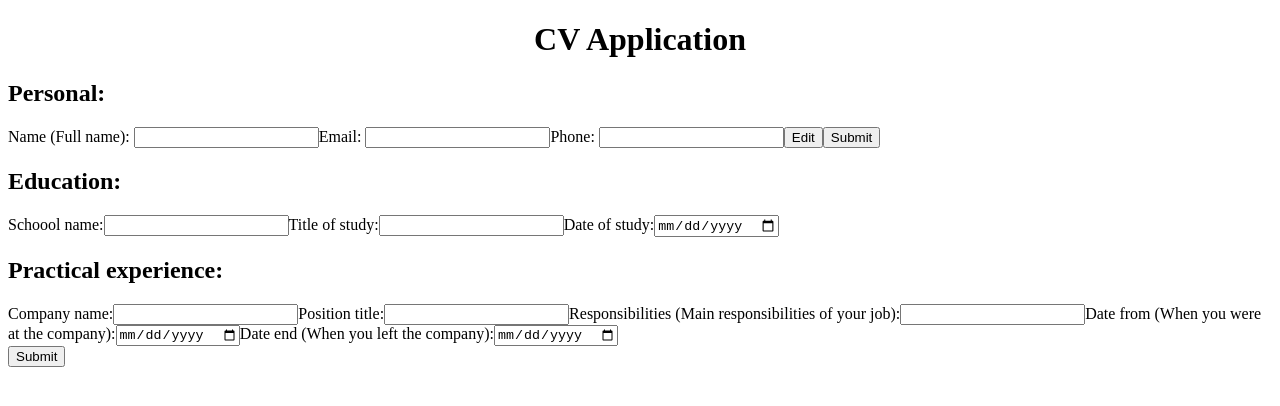
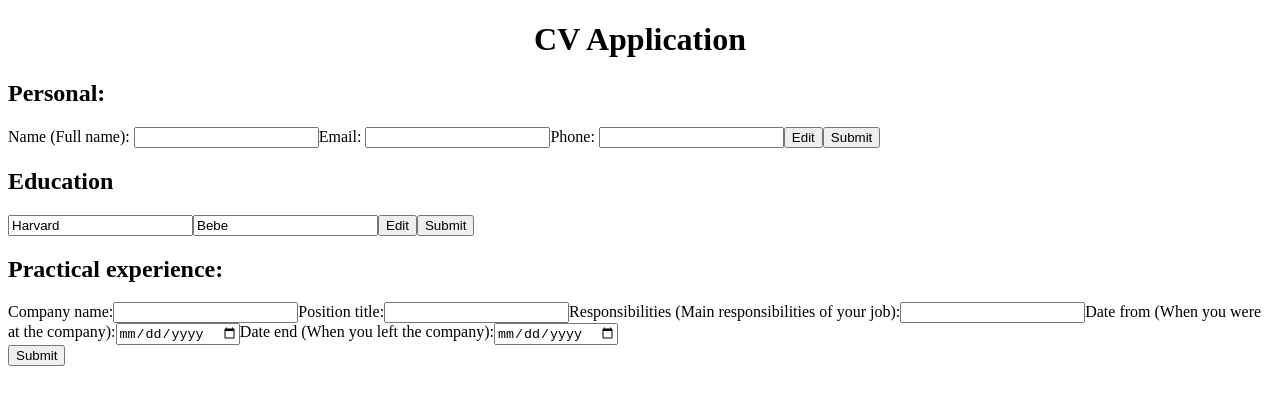
Before and after one commit to WenardKen57/cv-application, a React (Vite) app: page / in a window 1280 px wide. Shown: the top 406 px of the page. Built offline with nearby package versions, Linux system fonts and the light colour scheme.

Commit message:
Add section component
It's hard to maintain every component section so why not create a general
section that will manage all section

```diff
--- a/src/EducationSection.jsx
+++ b/src/EducationSection.jsx
@@ -1,12 +1,7 @@
-import Input from "./Input";
+import Section from "./Section";
 
 export default function EducationSection() {
   return (
-    <section>
-      <h2>Education: </h2>
-      <Input label={"Schoool name:"} />
-      <Input label={"Title of study:"} />
-      <Input type="date" label={"Date of study:"} />
-    </section>
+    <Section name="Education" inputs={{ school: "Harvard", ass: "Bebe" }} />
   );
 }
--- /dev/null
+++ b/src/Section.jsx
@@ -0,0 +1,56 @@
+import { useState } from "react";
+import Input from "./Input";
+
+export default function Section({ name = "No name", inputs }) {
+  const [section, setSection] = useState(inputs);
+  const [isEdit, setIsEdit] = useState(true);
+
+  function edit() {
+    setIsEdit(true);
+  }
+
+  function submit() {
+    setIsEdit(false);
+  }
+
+  function handleInputChange(event, key) {
+    const target = event.target;
+
+    setSection({ ...section, [key]: target.value });
+  }
+
+  return isEdit ? (
+    <section>
+      <h2>{name}</h2>
+      {Object.entries(section).map(([key, value]) => (
+        <Input
+          key={key}
+          value={value}
+          onChange={(event) => handleInputChange(event, key)}
+        />
+      ))}
+
+      <button type="button" onClick={edit}>
+        Edit
+      </button>
+      <button type="button" onClick={submit}>
+        Submit
+      </button>
+    </section>
+  ) : (
+    <section>
+      <h2>{name}</h2>
+
+      {Object.entries(section).map(([key, value]) => (
+        <p key={key}>{value}</p>
+      ))}
+
+      <button type="button" onClick={edit}>
+        Edit
+      </button>
+      <button type="button" onClick={submit}>
+        Submit
+      </button>
+    </section>
+  );
+}
```
